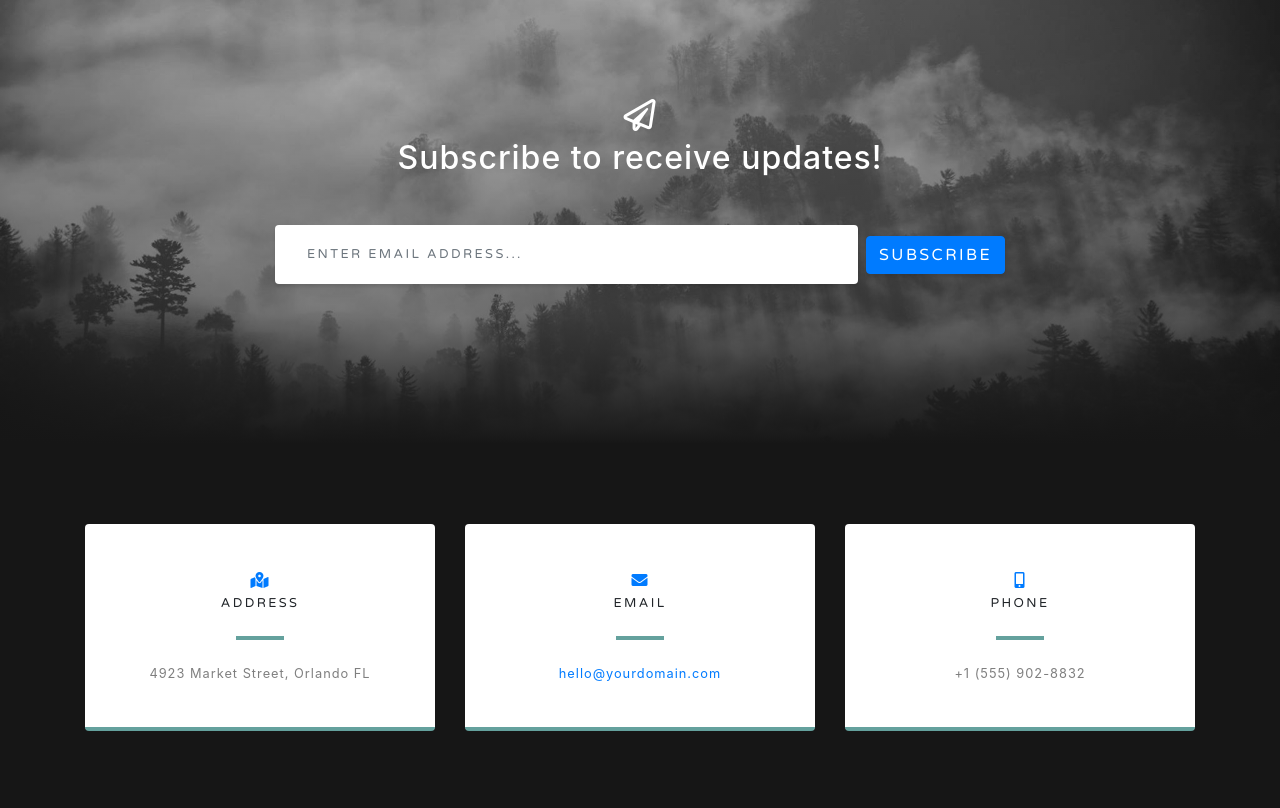
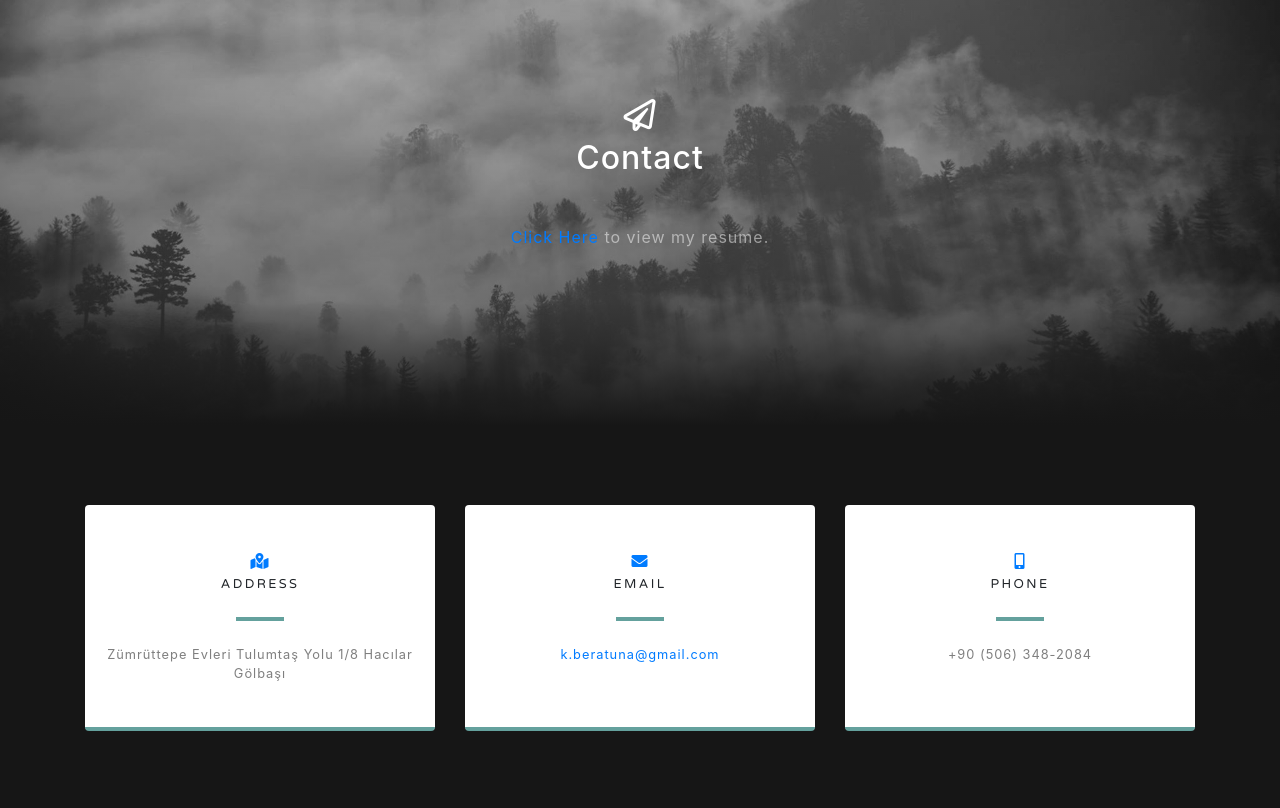
Before and after one commit to beratuna/karli, a website with bundled scripts: page index.html in a window 1280 px wide. Shown: the part 3860-4668 px from the top of the page. Built offline with nearby package versions, Linux system fonts and the light colour scheme.

Commit message:
Update index.html

```diff
--- a/index.html
+++ b/index.html
@@ -163,7 +163,6 @@
         <div class="col-lg-8 mx-auto">
           <h2 class="text-white mb-4">Social Activities</h2>
           <p class="text-white-50">Participating Jazzbery Tunes (Dec. 2018 - Present).</p>
-          <div class="row">
           <p class="text-white-50">Participating TRT Polyphonic Youth Choir (Sept. 2014 - Present).</p>
         </div>
       </div>
@@ -178,12 +177,9 @@
         <div class="col-md-10 col-lg-8 mx-auto text-center">
 
           <i class="far fa-paper-plane fa-2x mb-2 text-white"></i>
-          <h2 class="text-white mb-5">Subscribe to receive updates!</h2>
+          <h2 class="text-white mb-5">Contact</h2>
 
-          <form class="form-inline d-flex">
-            <input type="email" class="form-control flex-fill mr-0 mr-sm-2 mb-3 mb-sm-0" id="inputEmail" placeholder="Enter email address...">
-            <button type="submit" class="btn btn-primary mx-auto">Subscribe</button>
-          </form>
+          <p class="text-white-50"><a href="resume.pdf">Click Here</a> to view my resume.</p>
 
         </div>
       </div>
@@ -202,7 +198,7 @@
               <i class="fas fa-map-marked-alt text-primary mb-2"></i>
               <h4 class="text-uppercase m-0">Address</h4>
               <hr class="my-4">
-              <div class="small text-black-50">4923 Market Street, Orlando FL</div>
+              <div class="small text-black-50">Zümrüttepe Evleri Tulumtaş Yolu 1/8 Hacılar Gölbaşı</div>
             </div>
           </div>
         </div>
@@ -214,7 +210,7 @@
               <h4 class="text-uppercase m-0">Email</h4>
               <hr class="my-4">
               <div class="small text-black-50">
-                <a href="#">hello@yourdomain.com</a>
+                <a href="#">k.beratuna@gmail.com</a>
               </div>
             </div>
           </div>
@@ -226,7 +222,7 @@
               <i class="fas fa-mobile-alt text-primary mb-2"></i>
               <h4 class="text-uppercase m-0">Phone</h4>
               <hr class="my-4">
-              <div class="small text-black-50">+1 (555) 902-8832</div>
+              <div class="small text-black-50">+90 (506) 348-2084</div>
             </div>
           </div>
         </div>
```
